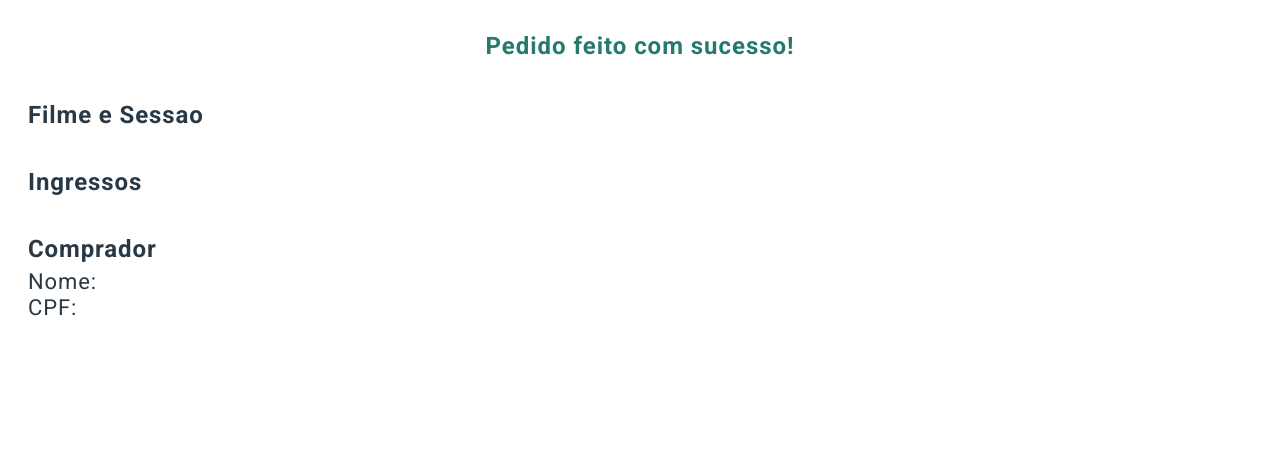
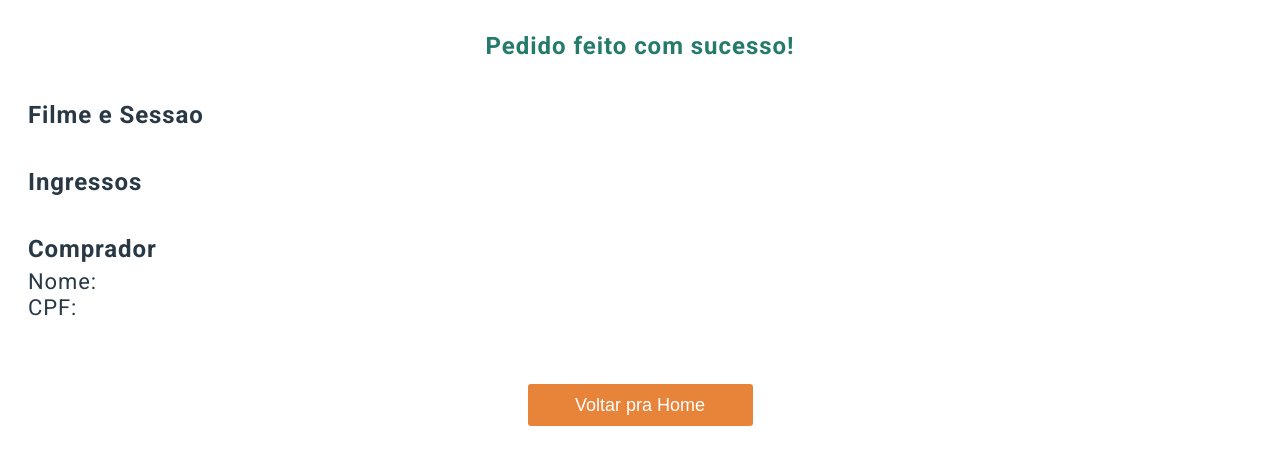
Before and after one commit to lucasfranchini/cineflex, a React app: page /sucesso in a window 1280 px wide. Shown: the part 76-540 px from the top of the page. Built offline with nearby package versions, Linux system fonts and the light colour scheme.

Commit message:
criando botao para voltar a home

```diff
--- a/src/Components/Seats/seats.css
+++ b/src/Components/Seats/seats.css
@@ -14,7 +14,7 @@
     border: 1px solid #D5D5D5;
     font-size: 18px;
 }
-.content-with-footer button{
+button{
     width: 225px;
     height: 42px;
     background-color: #E8833A;
--- a/src/Components/Success/Success.js
+++ b/src/Components/Success/Success.js
@@ -1,6 +1,7 @@
 import "./success.css";
 import Content from "../Content/Content";
 import Info from "../info/Info";
+import { Link } from "react-router-dom";
 
 
 export default function Success(props){
@@ -24,6 +25,7 @@ export default function Success(props){
                 <Info title="Filme e Sessao" firstInfo={reservation.name} secondInfo ={`${reservation.day} ${reservation.time}`}/>
                 <Info title="Ingressos" firstInfo={reservation.seats}/>
                 <Info title="Comprador" firstInfo={`Nome: ${reservation.letter.name}`} secondInfo ={`CPF: ${newCPF}`}/>
+                <Link to="/"><button>Voltar pra Home</button></Link>
             </Content>
         </div>
     );
--- a/src/Components/Success/success.css
+++ b/src/Components/Success/success.css
@@ -9,3 +9,13 @@
     width: 50%;
     text-align: center;
 }
+.success button{
+    width: 225px;
+    height: 42px;
+    background-color: #E8833A;
+    border-radius: 3px;
+    color: #fff;
+    border: none;
+    margin: 30px 75px;
+    font-size: 18px;
+}
```
